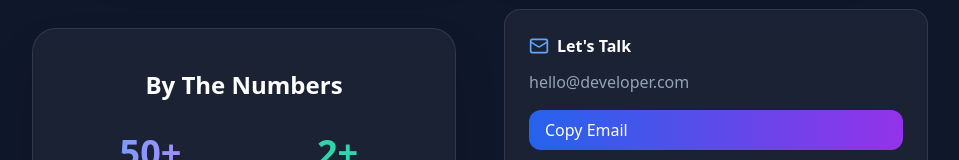
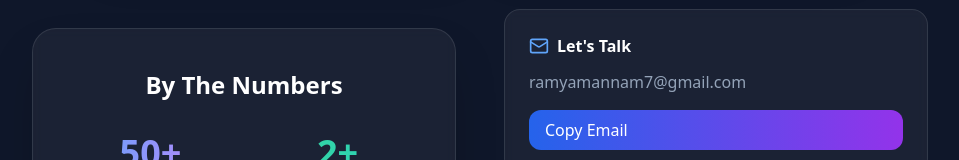
Before and after one commit to Takshsri/3DPortfolio, a React app in the folder frontend/: page /about in a window 1280 px wide. Shown: the part 941-1101 px from the top of the page, without its empty margins (160-1119 px from the left). Built offline with nearby package versions, Linux system fonts and the light colour scheme; no server answers; the HTML template or start-up script is replaced by a standard one.

Commit message:
Final Deploy

```diff
--- a/frontend/src/pages/About.tsx
+++ b/frontend/src/pages/About.tsx
@@ -127,18 +127,18 @@ export default function About() {
                 <Mail size={20} className="text-blue-400" />
                 Let's Talk
               </h4>
-              <p className="text-slate-400 mb-4">hello@developer.com</p>
+              <p className="text-slate-400 mb-4">ramyamannam7@gmail.com</p>
               <button className="w-full flex items-center gap-2 px-4 py-2 bg-gradient-to-r from-blue-600 to-purple-600 text-white rounded-xl hover:shadow-xl hover:-translate-y-1 transition-all">
                 Copy Email
               </button>
             </div>
 
             <div className="flex gap-3 pt-4">
-              <a href="https://github.com" className="flex-1 p-4 bg-white/5 backdrop-blur-sm rounded-xl border border-white/10 hover:bg-white/10 hover:shadow-xl transition-all flex items-center gap-3">
+              <a href="https://github.com/Takshsri" className="flex-1 p-4 bg-white/5 backdrop-blur-sm rounded-xl border border-white/10 hover:bg-white/10 hover:shadow-xl transition-all flex items-center gap-3">
                 <Github size={20} />
                 <span className="font-medium">GitHub</span>
               </a>
-              <a href="https://linkedin.com" className="flex-1 p-4 bg-white/5 backdrop-blur-sm rounded-xl border border-white/10 hover:bg-white/10 hover:shadow-xl transition-all flex items-center gap-3">
+              <a href="https://www.linkedin.com/in/ramya-mannam-bb6703289?utm_source=share&utm_campaign=share_via&utm_content=profile&utm_medium=android_app" className="flex-1 p-4 bg-white/5 backdrop-blur-sm rounded-xl border border-white/10 hover:bg-white/10 hover:shadow-xl transition-all flex items-center gap-3">
                 <Linkedin size={20} className="text-blue-400" />
                 <span className="font-medium">LinkedIn</span>
               </a>
```
